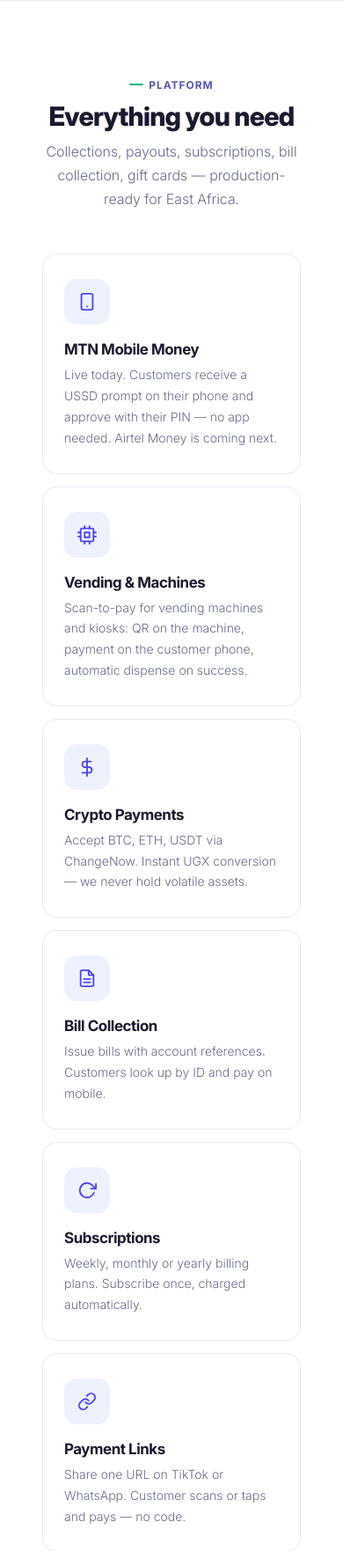
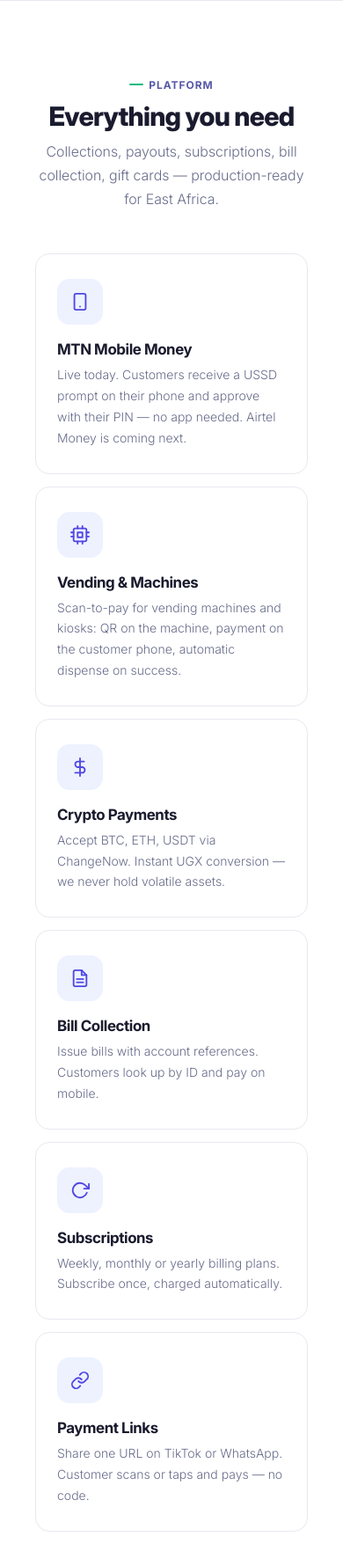
Before and after one commit to smugabi-ugx/samsoftpay, a Flask app: page / in a window 390 px wide. Shown: the part 1440-3203 px from the top of the page at 88% size. Run offline with Flask 3, Linux system fonts and the light colour scheme; parts of the project's set-up code (start-up, migrations or seed data) failed here and were passed over; some libraries are stand-ins or nearby versions.

Commit message:
Global responsive safety net + landing mobile refinements (karlpos-grade)
Sam's non-negotiable: landing + all app pages must adjust responsively on
small/medium/large. Added a global safety net in tokens.css (loaded on every
page — landing, dashboard, checkout) that kills the "page slashed in half /
horizontal scroll on a phone" class at the root:
- box-sizing:border-box everywhere; html/body max-width:100%.
- min-width:0 on flex/grid children so long text/code/inputs shrink and wrap
  instead of blowing out the row (the #1 mobile-overflow cause).
- overflow-wrap:anywhere on codes/keys/references/emails so unbroken strings
  don't force a wide row.
- media/pre/table capped at 100% width.
Deliberately NOT overflow-x:hidden on html/body — that breaks the docs
position:sticky nav; the root-cause rules fix overflow without it, and pages
that need clipping (landing) keep their own.
Landing: tighter gutters + smaller section titles/cards on small phones.

All public + dashboard pages verified 200; docs sticky nav preserved.

Co-Authored-By: Claude Opus 4.8 <noreply@anthropic.com>

```diff
--- a/app/static/css/tokens.css
+++ b/app/static/css/tokens.css
@@ -88,3 +88,26 @@
   --shadow-lg: 0 12px 32px rgba(15, 23, 42, .10);
   --shadow-brand: 0 4px 14px rgba(79, 70, 229, .30);
 }
+
+/* ── GLOBAL RESPONSIVE SAFETY NET ─────────────────────────────────────────
+   Loaded on every page (landing + dashboard + public checkout). Stops the
+   whole class of "page slashed in half / horizontal scroll on a phone" bugs
+   at the root, so no single template can push the viewport wider than the
+   screen. */
+*, *::before, *::after { box-sizing: border-box; }
+/* max-width (not overflow-x:hidden) so we don't break position:sticky nav on
+   the docs page. The min-width:0 + overflow-wrap rules below fix the actual
+   overflow causes; individual pages that need clipping (landing) set their
+   own overflow-x:hidden. */
+html, body { max-width: 100%; }
+/* Media and code never exceed their column. */
+img, svg, video, canvas, iframe, pre, table { max-width: 100%; }
+/* The #1 cause of mobile overflow: a flex/grid CHILD refuses to shrink below
+   its content width (min-width defaults to auto). Let children shrink so long
+   text, code blocks and inputs wrap instead of blowing out the row. */
+.stats-grid > *, .grid-2 > *, .quick-actions > *,
+[style*="display:flex"] > *, [style*="display: flex"] > *,
+[style*="display:grid"] > *, [style*="display: grid"] > * { min-width: 0; }
+/* Long unbroken strings (references, keys, URLs, emails) wrap instead of
+   forcing a wide row. */
+code, .ref, .api-key-display, .detail-row span { overflow-wrap: anywhere; word-break: break-word; }
--- a/app/templates/landing.html
+++ b/app/templates/landing.html
@@ -132,6 +132,9 @@
     @media(max-width:600px){
       .hero{padding:calc(64px + 32px) 18px 40px;}
       .hero-ctas .nav-btn,.hero-ctas a{width:100%;justify-content:center;}
+      .wrap{padding:0 16px;}                 /* more room on small phones */
+      .section-title,.sec-h{font-size:1.5rem;}
+      .price-card,.feat,.testi{padding:20px;}
     }
     .btn-dark{
       display:inline-flex;align-items:center;gap:8px;
```
